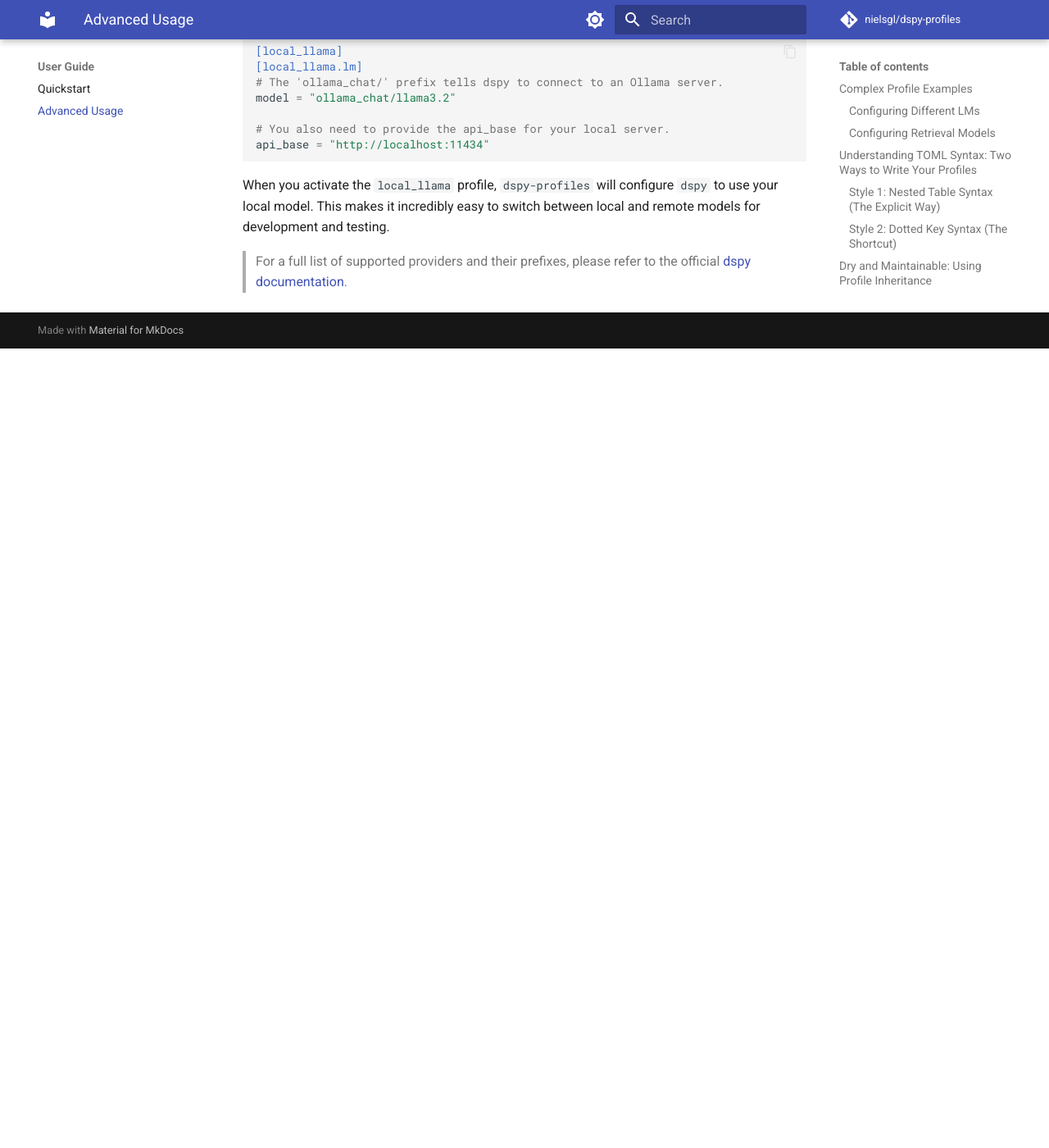
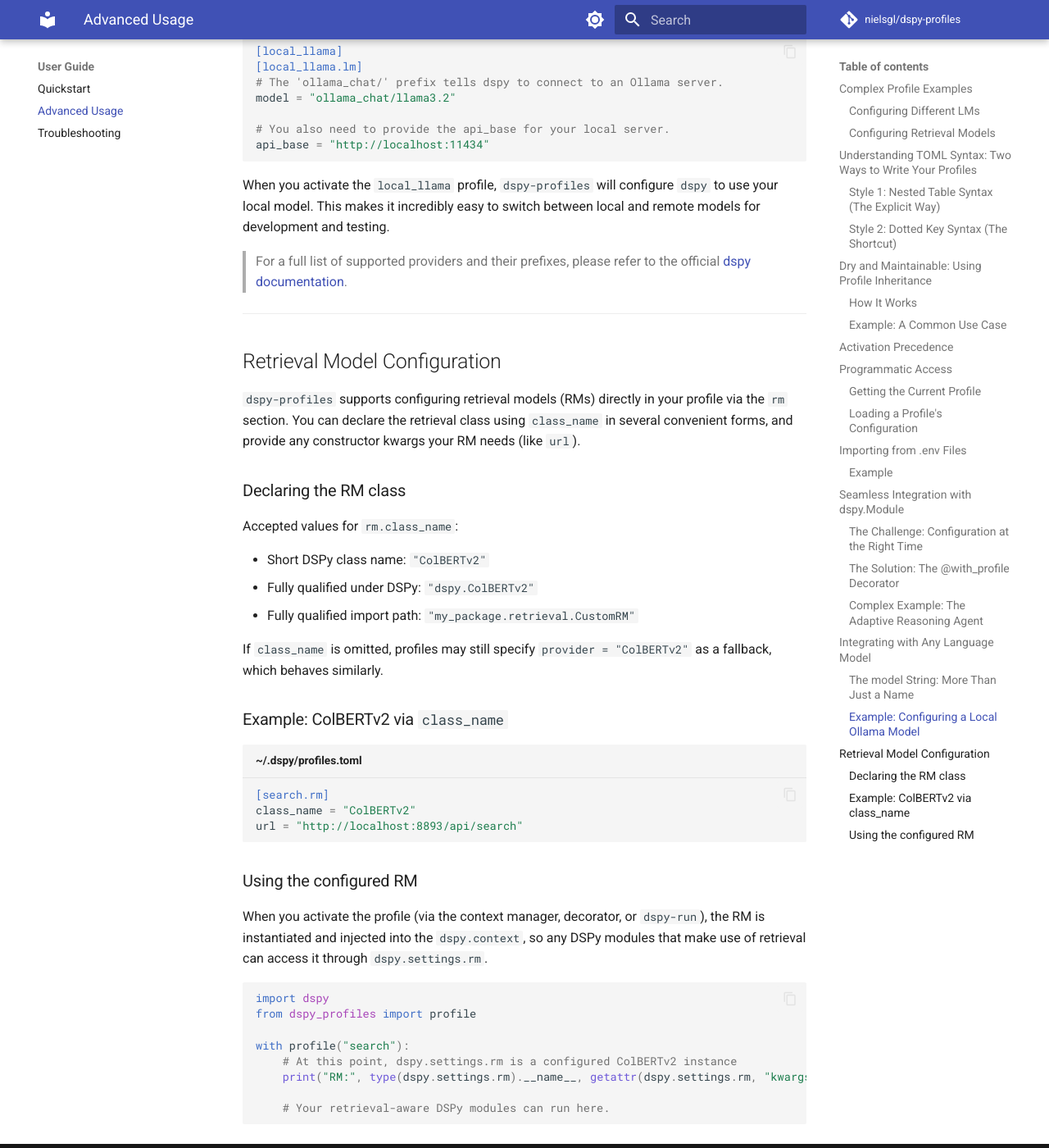
Before and after one commit to nielsgl/dspy-profiles, an MkDocs documentation site: the page built from docs/advanced-usage.md, in a window 1280 px wide and 1400 px high, scrolled down 8581 px. Shown: the whole window at 82% size. Built offline with MkDocs 1.6.1 and Material for MkDocs 9.7.7, drawn with Linux system fonts in a browser that asks for light colours; comment, search, counter and statistics services are not loaded; before the commit the page ends 9006 px from its top, so only the background shows below that.

Commit message:
docs: 📝 add RM config section, troubleshooting page; examples: ➕ retrieval_example; mkdocs nav update; todo updated

````diff
--- a/docs/advanced-usage.md
+++ b/docs/advanced-usage.md
@@ -330,3 +330,42 @@
 When you activate the `local_llama` profile, `dspy-profiles` will configure `dspy` to use your local model. This makes it incredibly easy to switch between local and remote models for development and testing.
 
 > For a full list of supported providers and their prefixes, please refer to the official [dspy documentation](https://dspy.ai/learn/programming/language_models/).
+
+---
+
+## Retrieval Model Configuration
+
+`dspy-profiles` supports configuring retrieval models (RMs) directly in your profile via the `rm` section. You can declare the retrieval class using `class_name` in several convenient forms, and provide any constructor kwargs your RM needs (like `url`).
+
+### Declaring the RM class
+
+Accepted values for `rm.class_name`:
+
+- Short DSPy class name: `"ColBERTv2"`
+- Fully qualified under DSPy: `"dspy.ColBERTv2"`
+- Fully qualified import path: `"my_package.retrieval.CustomRM"`
+
+If `class_name` is omitted, profiles may still specify `provider = "ColBERTv2"` as a fallback, which behaves similarly.
+
+### Example: ColBERTv2 via `class_name`
+
+```toml title="~/.dspy/profiles.toml"
+[search.rm]
+class_name = "ColBERTv2"
+url = "http://localhost:8893/api/search"
+```
+
+### Using the configured RM
+
+When you activate the profile (via the context manager, decorator, or `dspy-run`), the RM is instantiated and injected into the `dspy.context`, so any DSPy modules that make use of retrieval can access it through `dspy.settings.rm`.
+
+```python
+import dspy
+from dspy_profiles import profile
+
+with profile("search"):
+    # At this point, dspy.settings.rm is a configured ColBERTv2 instance
+    print("RM:", type(dspy.settings.rm).__name__, getattr(dspy.settings.rm, "kwargs", {}))
+
+    # Your retrieval-aware DSPy modules can run here.
+```
--- /dev/null
+++ b/docs/troubleshooting.md
@@ -0,0 +1,42 @@
+# Troubleshooting
+
+This page lists common issues and how to resolve them quickly.
+
+## No LM loaded / "No LM is loaded"
+- Cause: Active profile has no `lm` section, or no profile is active.
+- Fix: Ensure your profile includes an `[<name>.lm]` section, and that you activate the profile using the context manager, decorator, or `dspy-run`.
+- Tip: Use `dspy-profiles show <name>` to verify the profile content.
+
+## Profile not found
+- Cause: The profile name is misspelled or not present in the resolved `profiles.toml`.
+- Fix: Check which file is being used, then list and show its profiles.
+- Commands:
+  - `dspy-profiles which-config`
+  - `dspy-profiles list`
+  - `dspy-profiles show <name>`
+
+## Validation errors on profiles.toml
+- Cause: TOML syntax error or invalid structure.
+- Fix: Run validation and address reported issues.
+- Command: `dspy-profiles validate -c /path/to/profiles.toml`
+- Notes:
+  - Dotted keys are supported and normalized (e.g., `lm.model = "..."`).
+  - Retrieval config can use `rm.class_name = "ColBERTv2"` and arbitrary kwargs.
+
+## Which profiles.toml is being used?
+- Behavior (precedence): `DSPY_PROFILES_PATH` > local discovery (CWD and parents) > global `~/.dspy/profiles.toml`.
+- Command: `dspy-profiles which-config`
+
+## `dspy-run` didn’t seem to apply my profile
+- Explanation: For Python scripts, `dspy-run` wraps execution in a profile context. For non-Python commands (e.g., `pytest`), it sets the `DSPY_PROFILE` env var.
+- Fix: Ensure your process or test harness respects `DSPY_PROFILE`, or run Python scripts through `dspy-run` directly.
+
+## Retrieval model could not be imported / class not found
+- Cause: `rm.class_name` points to a class that cannot be resolved.
+- Fix:
+  - Use `ColBERTv2`, `dspy.ColBERTv2`, or a fully-qualified import path like `my_package.retrieval.CustomRM`.
+  - Ensure the package is installed and importable.
+
+## See also
+- Quickstart: installation and core concepts
+- Advanced Usage: activation precedence, LM/RM configuration, and decorators
--- a/mkdocs.yml
+++ b/mkdocs.yml
@@ -32,6 +32,7 @@
   - 'User Guide':
     - 'Quickstart': quickstart.md
     - 'Advanced Usage': advanced-usage.md
+    - 'Troubleshooting': troubleshooting.md
   - 'Reference':
     - 'CLI Reference': cli-reference.md
     - 'CLI Run Reference': cli-run-reference.md
````
Also changed, not shown: todo.md (+5 -5 lines), 1 other file.
